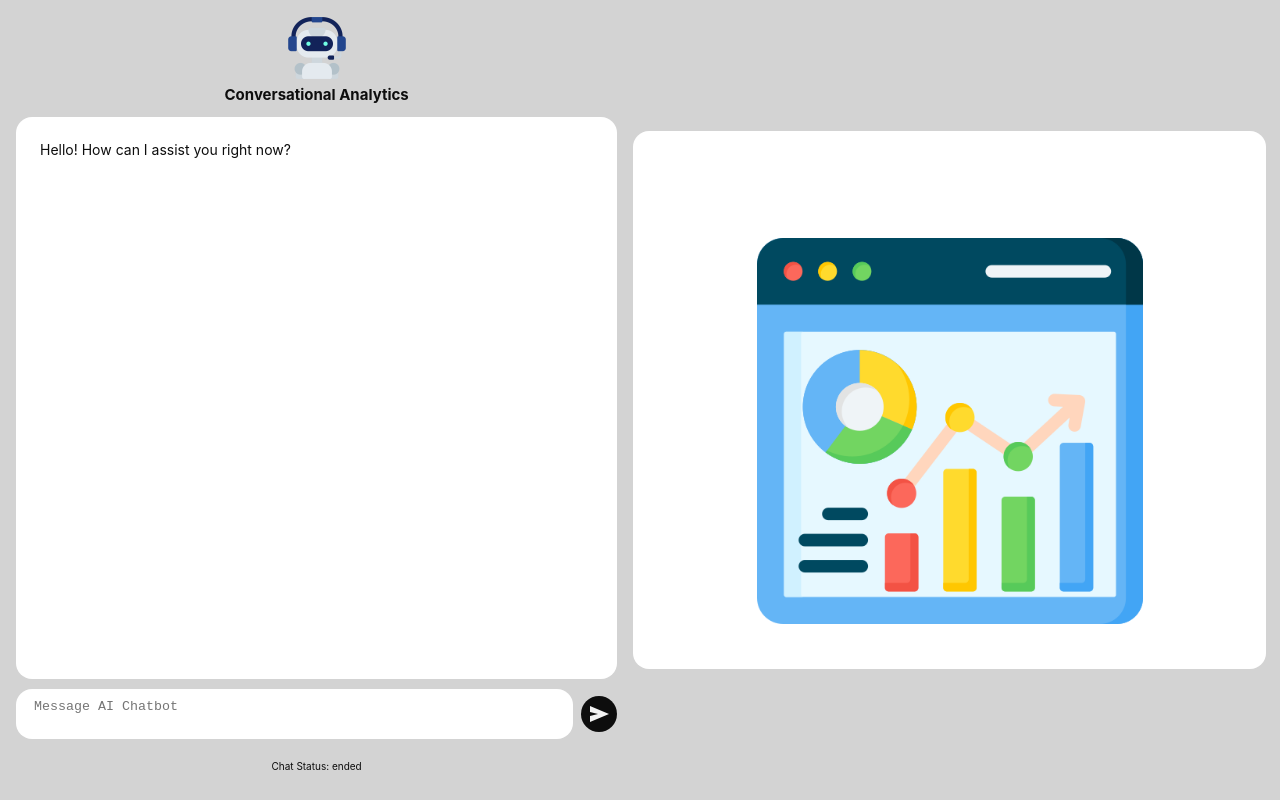
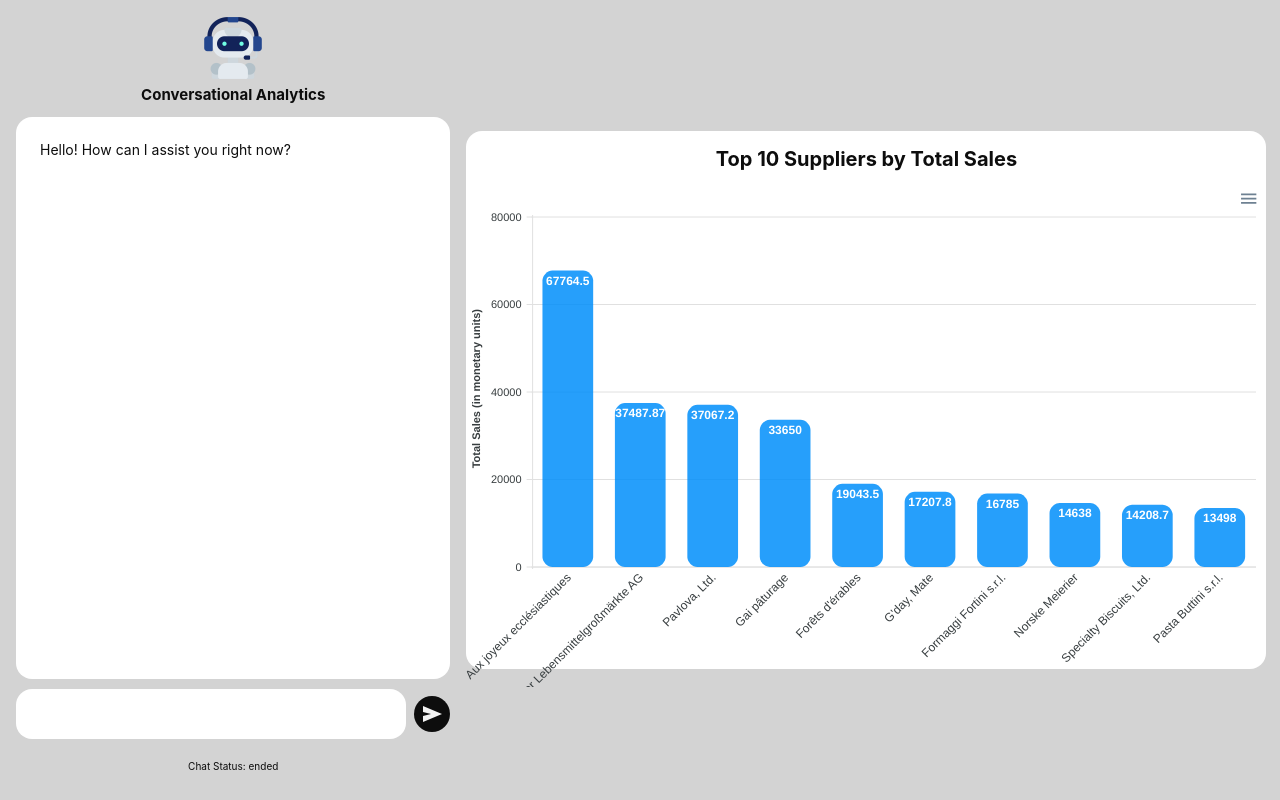
Before and after one commit to VicenteZambrano23/conv_analytics, a React (Vite) app in the folder front-end/react-app/: page / in a window 1280 px wide. Built offline with nearby package versions, Linux system fonts and the light colour scheme; no server answers.

Commit message:
Sql proxy corrections

```diff
--- a/front-end/react-app/src/App.jsx
+++ b/front-end/react-app/src/App.jsx
@@ -9,6 +9,7 @@ function App() {
   const [chatStatus, setChatStatus] = useState("ended");
   const messagesEndRef = useRef(null);
   const lastSentUserMessage = useRef(null);
+  const [shouldRenderGraph, setShouldRenderGraph] = useState(true);
 
   // Initial chat request structure (can be empty or contain an initial message)
   const initialChatRequest = {};
@@ -66,14 +67,22 @@ function App() {
         const messageContent = data.message.message;
 
         // Only add messages from 'User_Proxy' or 'sql_proxy'
-        if (messageUser === "User_Proxy" || messageUser === "sql_proxy") {
+        if (messageUser === "User_Proxy" || messageUser === "sql_proxy"|| messageUser === "graph_executor") {
           const isUserProxy = messageUser === "User_Proxy";
+          const isGraphExecutor = messageUser === "graph_executor";
+
           // Only add the message if it's not the echoed user message from User_Proxy
           if (!isUserProxy || messageContent !== lastSentUserMessage.current) {
             setMessages((prevMessages) => [
               ...prevMessages,
               { content: messageContent, role: isUserProxy ? "user" : "assistant", agent: messageUser },
             ]);
+          }
+          // Trigger graph re-render specifically for 'graph_executor' messages
+          if (isGraphExecutor) {
+            setTimeout(() => {
+              setShouldRenderGraph((prev) => !prev);
+            }, 3000);// Toggle state to force re-render
           }
           // Reset the last sent user message after a short delay to avoid potential issues
           setTimeout(() => {
@@ -119,7 +128,7 @@ function App() {
               <Controls onSend={handleContentSend} />
               <p className={styles.ChatStatus}>Chat Status: {chatStatus}</p>
             </div></div>
-          <div className={styles.right}><div ><Graph key={messages.length}/></div></div>
+          <div className={styles.right}>  <Graph key={shouldRenderGraph} messages={messages.filter(msg => msg.agent === "graph_executor")} /></div>
           </div>
       </div>
 
--- a/front-end/react-app/src/components/Controls/Controls.jsx
+++ b/front-end/react-app/src/components/Controls/Controls.jsx
@@ -28,7 +28,7 @@ export function Controls({ onSend }) {
       <div className={styles.TextAreaContainer}>
         <textarea
           className={styles.TextArea}
-          placeholder="Message AI Chatbot"
+          placeholder=""
           value={content}
           onChange={handleContentChange}
           onKeyDown={handleEnterPress}
--- a/front-end/react-app/src/components/Graph/Graph.jsx
+++ b/front-end/react-app/src/components/Graph/Graph.jsx
@@ -1,16 +1,81 @@
-
 
   import React, { useState } from "react";
   import Chart from 'react-apexcharts';
 
   export function Graph() {
+    var options = {
+      series: [{
+      name: 'Total Sales (in monetary units)',
+      data: [67764.5, 37487.87, 37067.2, 33650, 19043.5, 17207.8, 16785.0, 14638.0, 14208.7, 13498.0]
+      }],
+      chart: {
+      height: 350,
+      type: 'bar',
+      },
+    plotOptions: {
+      bar: {
+        borderRadius: 10,
+        dataLabels: {
+          position: 'top', // top, center, bottom
+        },
+      }
+    },
 
 
+    xaxis: {
+      categories: ['Aux joyeux ecclésiastiques', 'Plutzer Lebensmittelgroßmärkte AG', 'Pavlova, Ltd.', 'Gai pâturage', "Forêts d'érables", "G'day, Mate", 'Formaggi Fortini s.r.l.', 'Norske Meierier', 'Specialty Biscuits, Ltd.', 'Pasta Buttini s.r.l.'],
+      position: 'bottom',
+      axisBorder: {
+        show: true
+      },
+      axisTicks: {
+        show: false
+      },
+      crosshairs: {
+        fill: {
+          type: 'gradient',
+          gradient: {
+            colorFrom: '#D8E3F0',
+            colorTo: '#BED1E6',
+            stops: [0, 100],
+            opacityFrom: 0.4,
+            opacityTo: 0.5,
+          }
+        }
+      },
+      tooltip: {
+        enabled: true,
+      }
+    },
+    yaxis: {
+      axisBorder: {
+        show: true
+      },
+      axisTicks: {
+        show: true,
+      },
+      labels: {
+        show: true,
+        formatter: function (val) {
+          return val;
+        }
+      },
+      title: {
+          text: 'Total Sales (in monetary units)'
+        }
+
+    }
+    };
+
     return (
-      <div style={{ display: 'flex', justifyContent: 'center' ,textAlign: 'center'}}>
-        <img  style = {{width: 400, height: 400,  justifyContent: 'center',display: 'block', // Or potentially 'inline-block' depending on context
-    marginLeft: 'auto',
-    marginRight: 'auto',
-    marginTop: 100}} src="/visual-data.png" alt="AI Chatbot Logo" />
-     </div>)
+      <div style={{ textAlign: 'center' }}>
+      <h1 style={{ textAlign: 'center' }}>Top 10 Suppliers by Total Sales</h1>
+      <Chart
+      type='bar'
+      width={800} // Adjusted width to match your options
+      height={500} // Adjusted height to match your options
+      series={options.series}
+      options={options}
+      align= 'center'
+  ></Chart></div>)
   }
```
Also changed, not shown: 1 other file (tests, documents, lock files or other folders).
